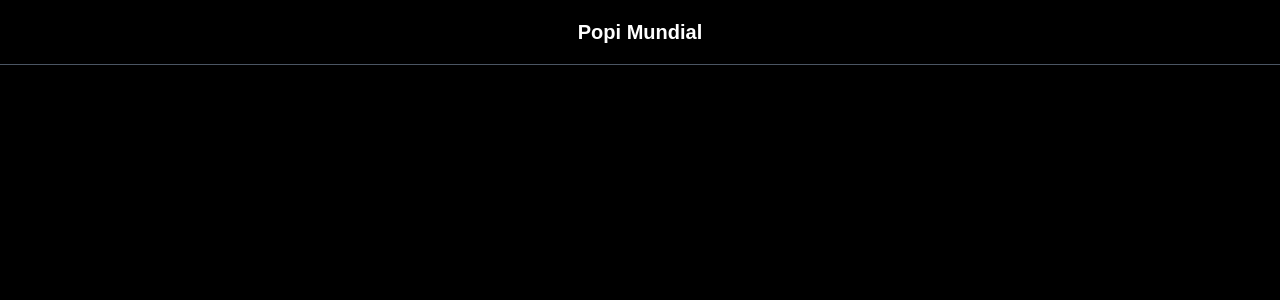
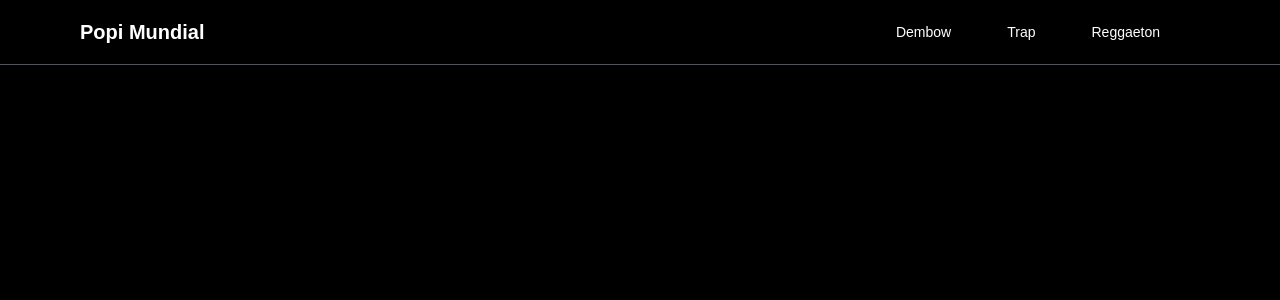
Before and after one commit to WavyBoyJodii/popiMundialFrontend, a React (Vite) app: page / in a window 1280 px wide. Shown: the top 300 px of the page. Built offline with nearby package versions, Linux system fonts and the light colour scheme; a web font is replaced by a local one.

Commit message:
install lucide icons update header with genres

```diff
--- a/package.json
+++ b/package.json
@@ -15,6 +15,7 @@
     "@radix-ui/react-slot": "^1.0.2",
     "class-variance-authority": "^0.7.0",
     "clsx": "^2.0.0",
+    "lucide-react": "^0.290.0",
     "react": "^18.2.0",
     "react-dom": "^18.2.0",
     "react-router-dom": "^6.17.0",
--- a/src/components/Header.tsx
+++ b/src/components/Header.tsx
@@ -1,14 +1,43 @@
 import Container from './Container';
+import { Button } from './ui/button';
+import { Sheet, SheetContent, SheetTrigger } from './ui/sheet';
+import { Menu } from 'lucide-react';
 
 export default function Header() {
   return (
     <header className="sm: flex sm: justify-between py-3 px-4 font-supreme border-b border-gray-600">
       <Container>
-        <div className="relative px-4 sm:px-6 lg:px-8 flex h-10 items-center justify-center w-full">
+        <div className="relative px-4 sm:px-6 lg:px-8 flex h-10 items-center justify-between w-full">
           <div className="flex items-center">
             {/* need to add Link element when Router is setup*/}
             <h1 className="text-xl font-bold">Popi Mundial</h1>
           </div>
+          <nav className="mx-6 flex items-center justify-items-center space-x-4 lg:space-x-6 hidden md:block">
+            {/* <Link to="/"> */}
+            <Button variant="ghost">Dembow</Button>
+            {/* </Link> */}
+            {/* <Link to="shop"> */}
+            <Button variant="ghost">Trap</Button>
+            {/* </Link> */}
+            {/* <Link to="shop"> */}
+            <Button variant="ghost">Reggaeton</Button>
+            {/* </Link> */}
+          </nav>
+          <Sheet>
+            <SheetTrigger className="md:hidden">
+              <Menu className="h-6 w-6 md:hidden" />
+            </SheetTrigger>
+            <SheetContent side="right" className="w-[300px] sm:w-[400px]">
+              <nav className="flex flex-col gap-4">
+                {/* <Link className="block px-2 py-1 text-lg" to="/">
+                  Home
+                </Link>
+                <Link className="block px-2 py-1 text-lg" to="shop">
+                  Shop
+                </Link> */}
+              </nav>
+            </SheetContent>
+          </Sheet>
         </div>
       </Container>
     </header>
```
Also changed, not shown: 1 other file (tests, documents, lock files or other folders).
